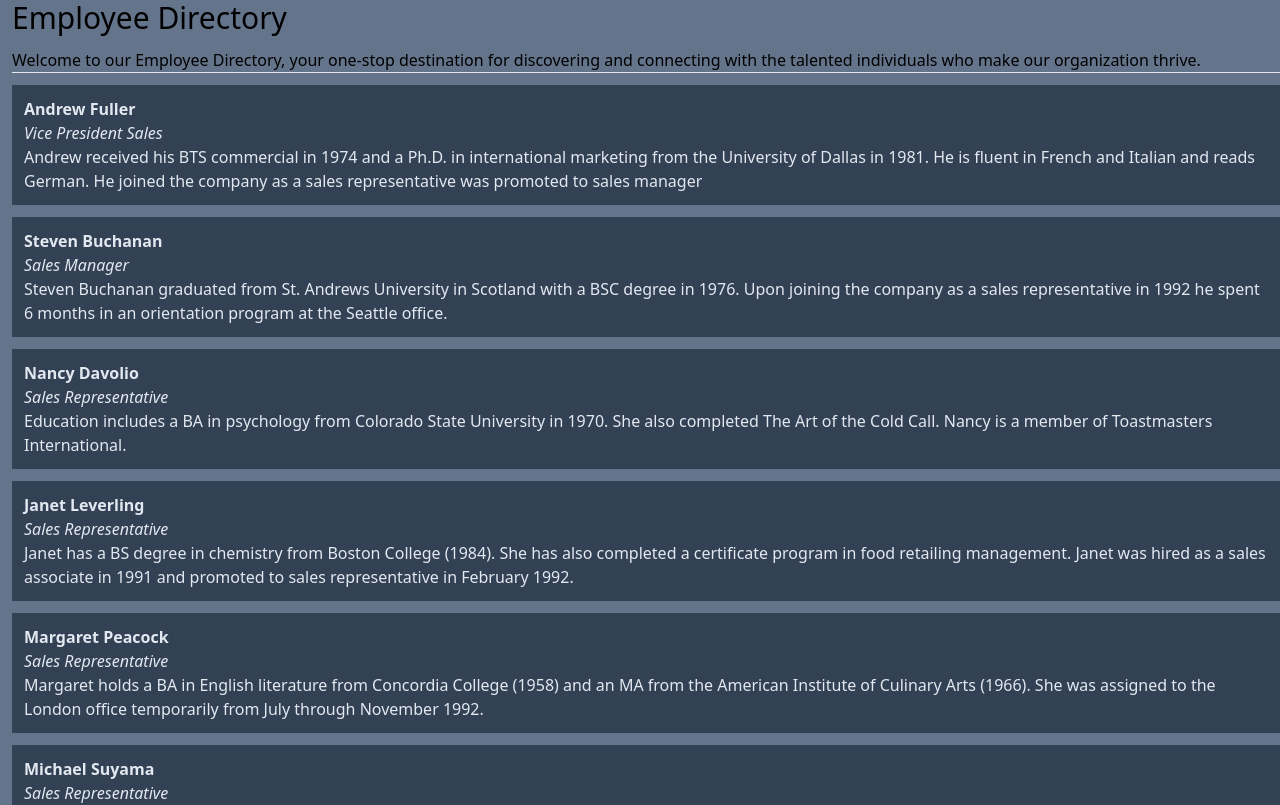
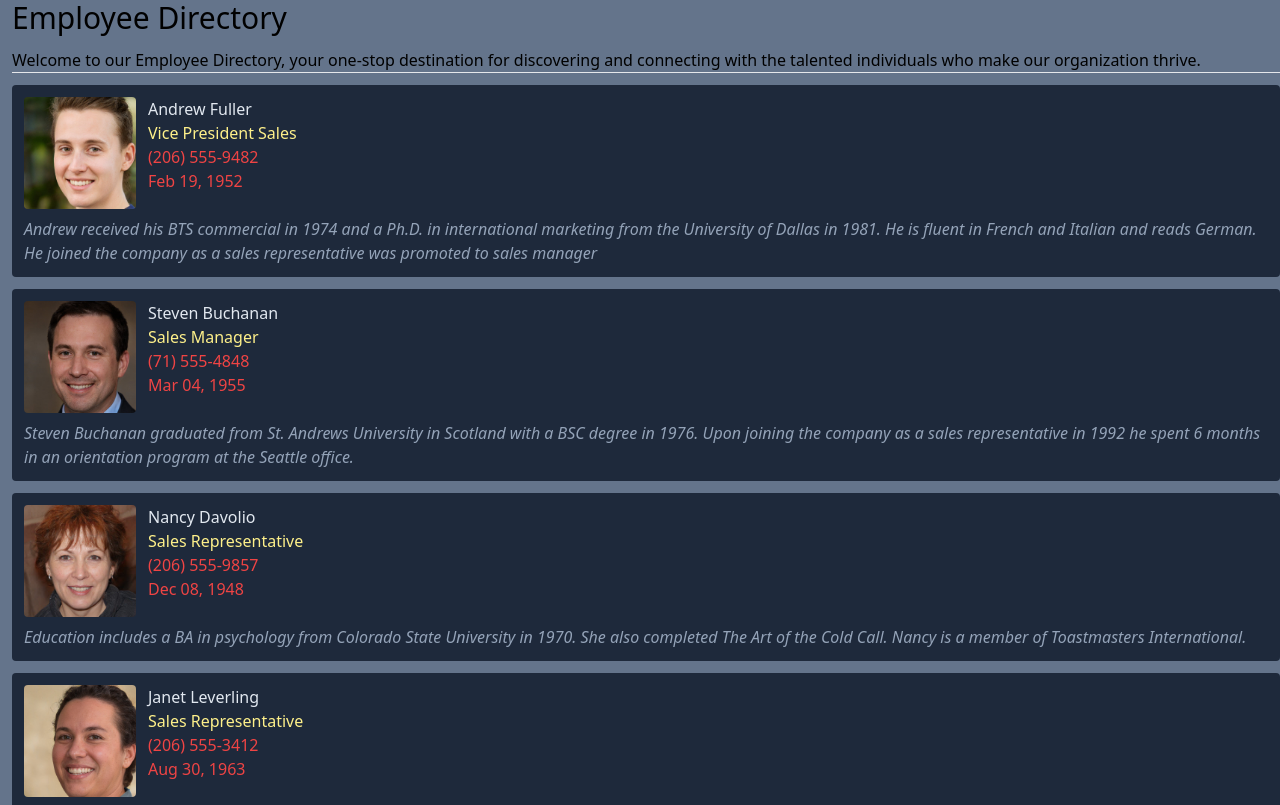
Before and after one commit to Yokosumi/002-create-react-vite, a React (Vite) app: page / in a window 1280 px wide. Shown: the top 805 px of the page. Built offline with nearby package versions, Linux system fonts and the light colour scheme.

Commit message:
dayjs in

```diff
--- a/package.json
+++ b/package.json
@@ -11,6 +11,7 @@
 		"pretty": "prettier --write \"./**/*.{js,jsx,mjs,cjs,ts,tsx,json}\""
 	},
 	"dependencies": {
+		"dayjs": "^1.11.10",
 		"react": "^18.2.0",
 		"react-dom": "^18.2.0"
 	},
--- a/src/App.tsx
+++ b/src/App.tsx
@@ -1,4 +1,5 @@
 import employees from "./data/employees.json";
+import dayjs from "dayjs";
 
 function App() {
 	const title = "Employee Directory";
@@ -12,18 +13,39 @@ function App() {
 			<div>
 				{employees.map((employee) => {
 					return (
-						<div
-							className="bg-slate-700 mt-3 p-3"
-							key={employee.employeeID}
-						>
-							<h2 className="font-bold text-slate-200">
-								{employee.firstName} {employee.lastName}
-							</h2>
-							<p className="italic text-slate-200">
-								{" "}
-								{employee.title}{" "}
-							</p>
-							<p className="text-slate-200"> {employee.notes} </p>
+						<div>
+							{employees.map((employee) => {
+								return (
+									<div className="bg-slate-800 mt-3 text-slate-200 p-3 rounded">
+										<div className="flex gap-3">
+											<img
+												className="w-28 rounded"
+												src={`images/employees/employee_${employee.employeeID}.jpg`}
+											/>
+											<div>
+												<p>
+													{employee.firstName}{" "}
+													{employee.lastName}
+												</p>
+												<p className="text-yellow-200">
+													{employee.title}
+												</p>
+												<p className="text-red-500">
+													{employee.address.phone}
+												</p>
+												<p className="text-red-500">
+													{dayjs(
+														employee.birthDate
+													).format("MMM DD, YYYY")}
+												</p>
+											</div>
+										</div>
+										<div className="mt-2 italic text-slate-400">
+											{employee.notes}
+										</div>
+									</div>
+								);
+							})}
 						</div>
 					);
 				})}
```
Also changed, not shown: 1 other file (tests, documents, lock files or other folders).
